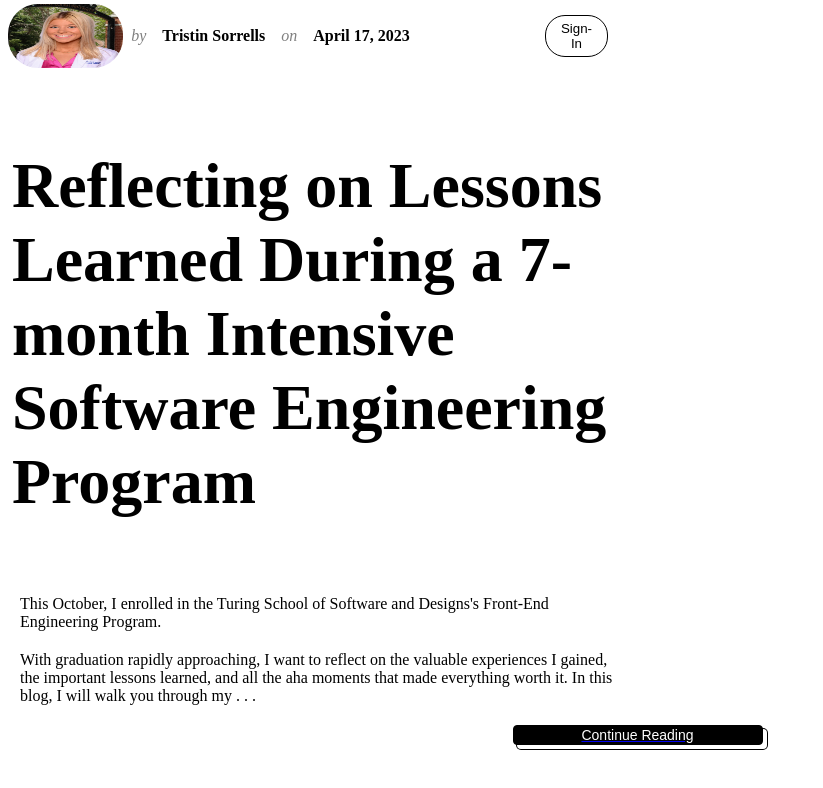
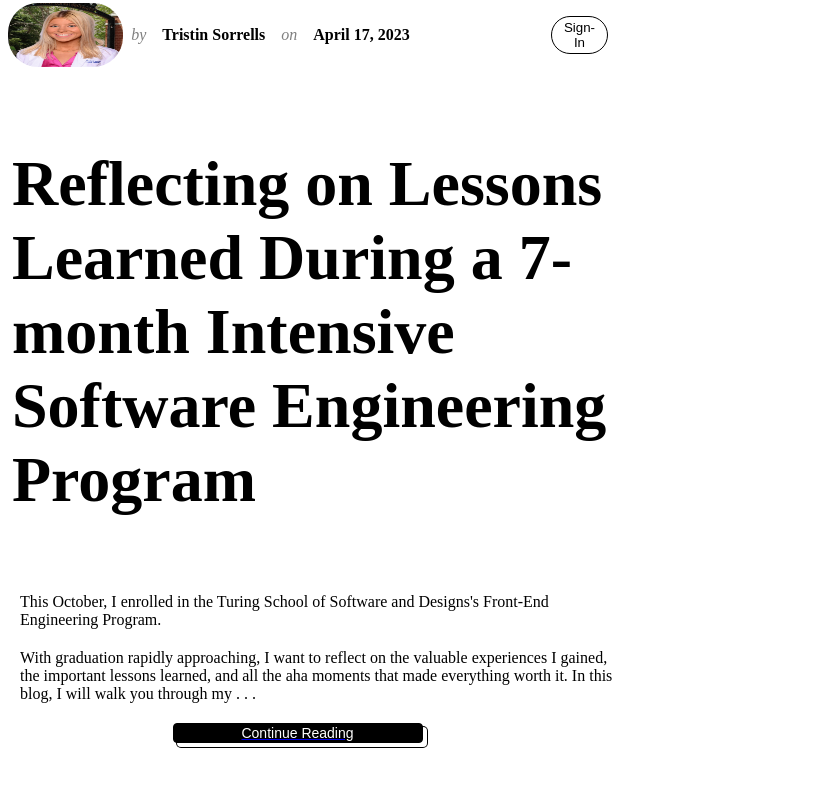
Before and after one commit to Tristinsorrells1/Personal-Blog-With-OAuth, a Next.js app: page / in a window 1280 px wide. Shown: the top 788 px of the page, without its empty margins (0-823 px from the left). Built offline with nearby package versions, Linux system fonts and the light colour scheme; no server answers.

Commit message:
Resize signin button

```diff
--- a/src/styles/globals.css
+++ b/src/styles/globals.css
@@ -62,7 +62,7 @@ body {
   border: .5px solid black;
   background-color: white;
   width: fit-content;
-  padding: 5px 15px 5px 15px;
+  padding: 3px 12px 3px 12px;
 }
 
 .rick-rolled-container {
@@ -114,8 +114,6 @@ iframe {
 
 .continue-reading-container {
   width: 600px;
-  margin-right: auto;
-  margin-left: auto;
   display: flex;
   justify-content: center;
 }
```
